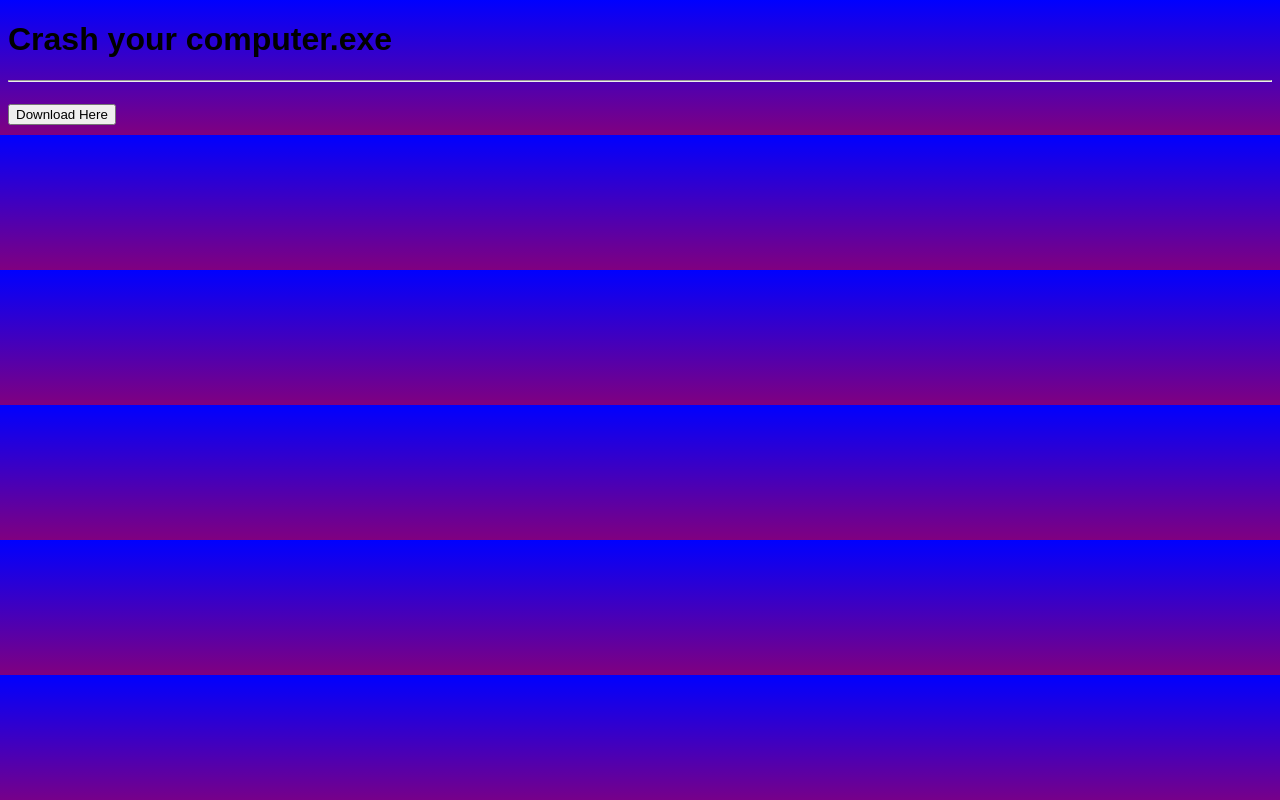
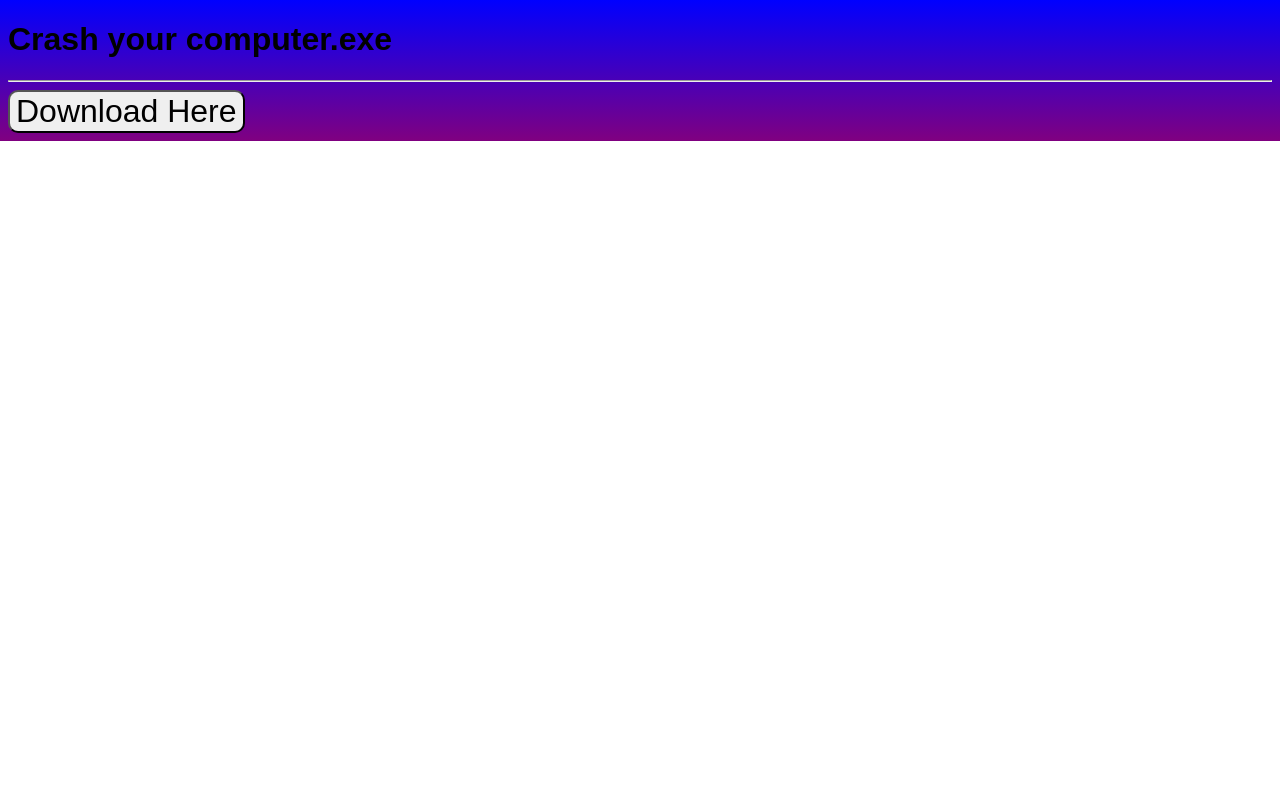
Before and after one commit to superindice/crash_your_computer, a plain HTML site: page index.html in a window 1280 px wide. Drawn offline with Linux system fonts and the light colour scheme.

Commit message:
Update index.html

```diff
--- a/index.html
+++ b/index.html
@@ -8,8 +8,10 @@
     }
     body{
       background: linear-gradient(blue, purple);
+      background-repeat: no-repeat;
+      background-atachment: fixed;
     }
-    #download{
+    button{
       border-radius: 10px;
       background: linear_gradient(blue, yellow);
       font-size: 2rem;
```
